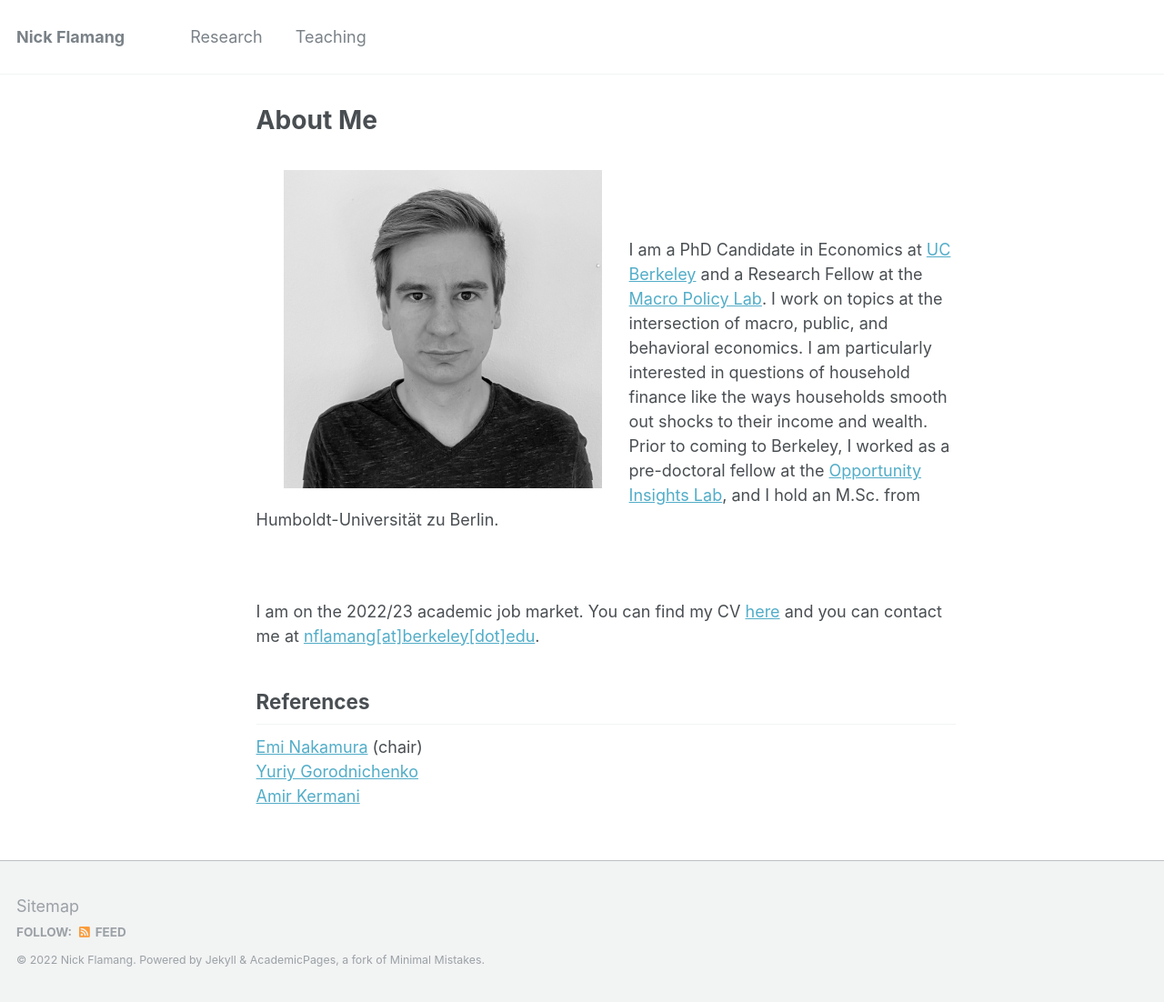
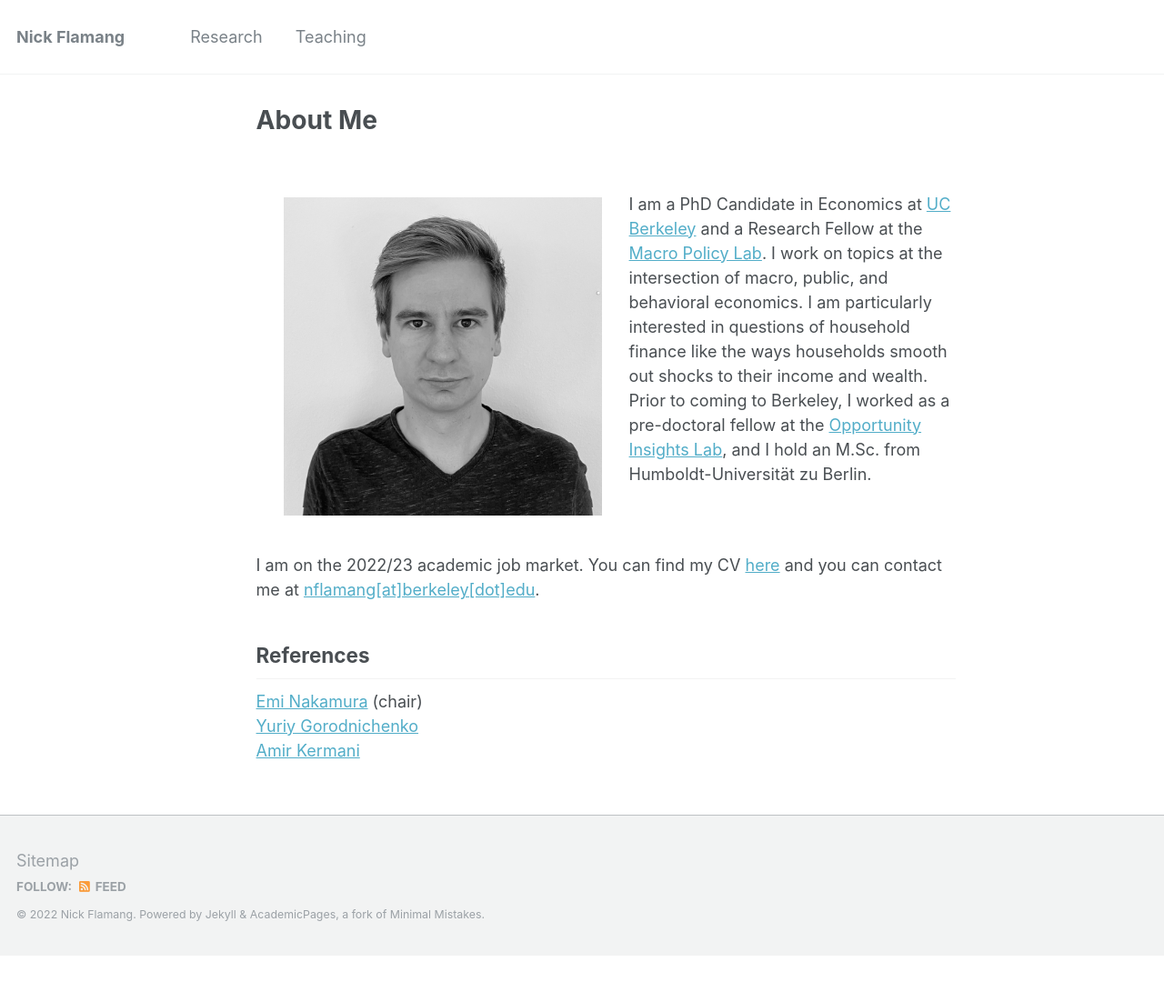
Before and after one commit to nickflamang/nickflamang.github.io, a Jekyll site: the page built from test_index.md, in a window 1280 px wide. Shown: the whole page at 91% size. Built offline with Jekyll 4.4.1, drawn with Linux system fonts in a browser that asks for light colours; after the commit the page ends 1051 px from its top, so only the background shows below that.

Commit message:
Update test_index.md

```diff
--- a/test_index.md
+++ b/test_index.md
@@ -4,14 +4,11 @@ author_profile: false
 ---
 
 <br />
-<img align="left" width="350" style="vertical-align:left;margin:0px 30px" src="{{ site.url }}/images/nick_website.jpg" alt="A photo of Nick Flamang">
-
-&nbsp;
+<img align="left" width="350" style="vertical-align:left;margin:30px 30px" src="{{ site.url }}/images/nick_website.jpg" alt="A photo of Nick Flamang">
 
 I am a PhD Candidate in Economics at [UC Berkeley](https://www.econ.berkeley.edu/) and a Research Fellow at the [Macro Policy Lab](https://www.macropolicylab.org/). I work on topics at the intersection of macro, public, and behavioral economics. I am particularly interested in questions of household finance like the ways households smooth out shocks to their income and wealth. Prior to coming to Berkeley, I worked as a pre-doctoral fellow at the [Opportunity Insights Lab](https://opportunityinsights.org/), and I hold an M.Sc. from Humboldt-Universität zu Berlin.
 
 <br />
-
 
 I am on the 2022/23 academic job market. You can find my CV [here](https://github.com/nickflamang/nickflamang.github.io/blob/306325c5694890e2cefa66c45ac9f4b344cfc8b0/_site/files/CV_Niklas_Flamang.pdf) and you can contact me at [nflamang[at]berkeley[dot]edu](mailto:nflamang@berkeley.edu).
 
```
